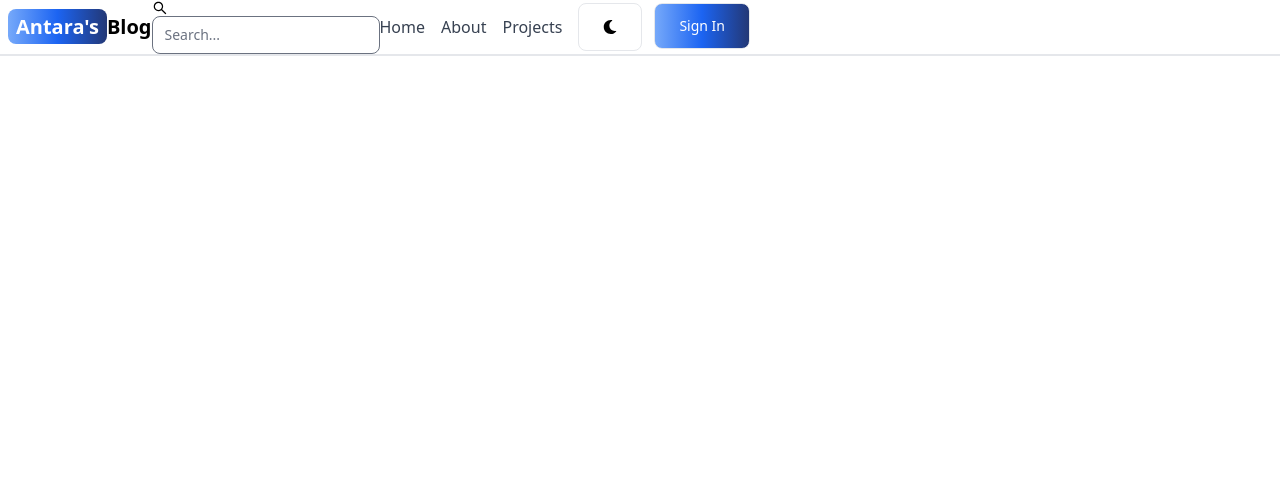
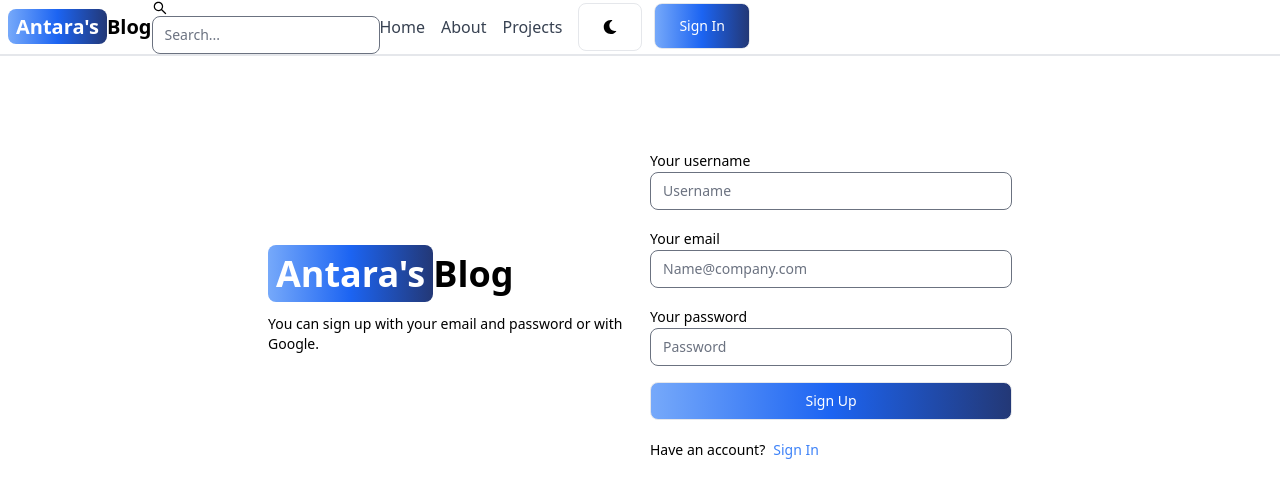
Before and after one commit to AntaraArifa/BlogSite, a React (Vite) app in the folder client/: page /sign-up in a window 1280 px wide. Shown: the top 498 px of the page. Built offline with nearby package versions, Linux system fonts and the light colour scheme.

Commit message:
signup frontend

```diff
--- a/client/src/pages/SignUp.jsx
+++ b/client/src/pages/SignUp.jsx
@@ -1,9 +1,123 @@
-import React from 'react'
+import React from "react";
+import { useState } from "react";
+import { Link, useNavigate } from "react-router-dom";
+import { Alert, Button, Label, Spinner, TextInput } from "flowbite-react";
 
 export default function SignUp() {
+  const [formData, setFormData] = useState({});
+  const [errorMessage, setErrorMessage] = useState(null);
+  const [loading, setLoading] = useState(false);
+  const navigate = useNavigate();
+  const handleChange = (e) => {
+    const updatedValue = e.target.value.trim();
+    console.log(`Updating field: ${e.target.id}, Value: ${updatedValue}`);
+    setFormData({ ...formData, [e.target.id]: updatedValue });
+    console.log("Updated Form Data:", {
+      ...formData,
+      [e.target.id]: updatedValue,
+    });
+  };
+
+  const handleSubmit = async (e) => {
+    e.preventDefault();
+    console.log("Form Submitted:", formData);
+    if (!formData.username || !formData.email || !formData.password) {
+      return setErrorMessage("Please fill out all fields.");
+    }
+    try {
+      setLoading(true);
+      setErrorMessage(null);
+      const res = await fetch("/api/auth/signup", {
+        method: "POST",
+        headers: { "Content-Type": "application/json" },
+        body: JSON.stringify(formData),
+      });
+      const data = await res.json();
+      if (data.success === false) {
+        return setErrorMessage(data.message);
+      }
+      setLoading(false);
+      if (res.ok) {
+        navigate("/sign-in");
+      }
+    } catch (error) {
+      setErrorMessage(error.message);
+      setLoading(false);
+    }
+  };
   return (
-    <div>
-
+    <div className="min-h-screen mt-20">
+      <div className="flex p-3 max-w-3xl mx-auto flex-col md:flex-row md:items-center gap-5">
+        {/*left*/}
+        <div className="flex-1">
+          <Link to="/" className="font-bold dark:text-white text-4xl">
+            <span className="px-2 py-1 bg-gradient-to-r from-blue-400 via-blue-600 to-blue-900 rounded-lg text-white">
+              Antara's
+            </span>
+            Blog
+          </Link>
+          <p className="text-sm mt-5">
+            You can sign up with your email and password or with Google.
+          </p>
+        </div>
+        {/*right*/}
+        <div className="flex-1">
+          <form className="flex flex-col gap-4" onSubmit={handleSubmit}>
+            <div>
+              <Label value="Your username" />
+              <TextInput
+                type="text"
+                placeholder="Username"
+                id="username"
+                onChange={handleChange}
+              />
+            </div>
+            <div>
+              <Label value="Your email" />
+              <TextInput
+                type="email"
+                placeholder="Name@company.com"
+                id="email"
+                onChange={handleChange}
+              />
+            </div>
+            <div>
+              <Label value="Your password" />
+              <TextInput
+                type="password"
+                placeholder="Password"
+                id="password"
+                onChange={handleChange}
+              />
+            </div>
+            <Button
+              type="submit"
+              className="bg-gradient-to-r from-blue-400 via-blue-600 to-blue-900"
+              disabled={loading}
+            >
+              {loading ? (
+                <>
+                  <Spinner size="sm" />
+                  <span className="pl-3">Loading...</span>
+                </>
+              ) : (
+                "Sign Up"
+              )}
+            </Button>
+          </form>
+          <div className="flex gap-2 text-sm mt-5">
+            <span>Have an account?</span>
+            <Link to="/sign-in" className="text-blue-500">
+              Sign In
+            </Link>
+          </div>
+          {errorMessage && (
+            <Alert className="mt-5" color="failure">
+              {errorMessage}
+            </Alert>
+          )}
+        </div>
+      </div>
     </div>
-  )
+  );
 }
--- a/client/vite.config.js
+++ b/client/vite.config.js
@@ -3,5 +3,13 @@
 
 // https://vite.dev/config/
 export default defineConfig({
+  server:{
+    proxy:{
+      '/api':{
+      target: 'http://localhost:3000',
+      secure: false,
+    },
+    },
+  },
   plugins: [react()],
 })
```
